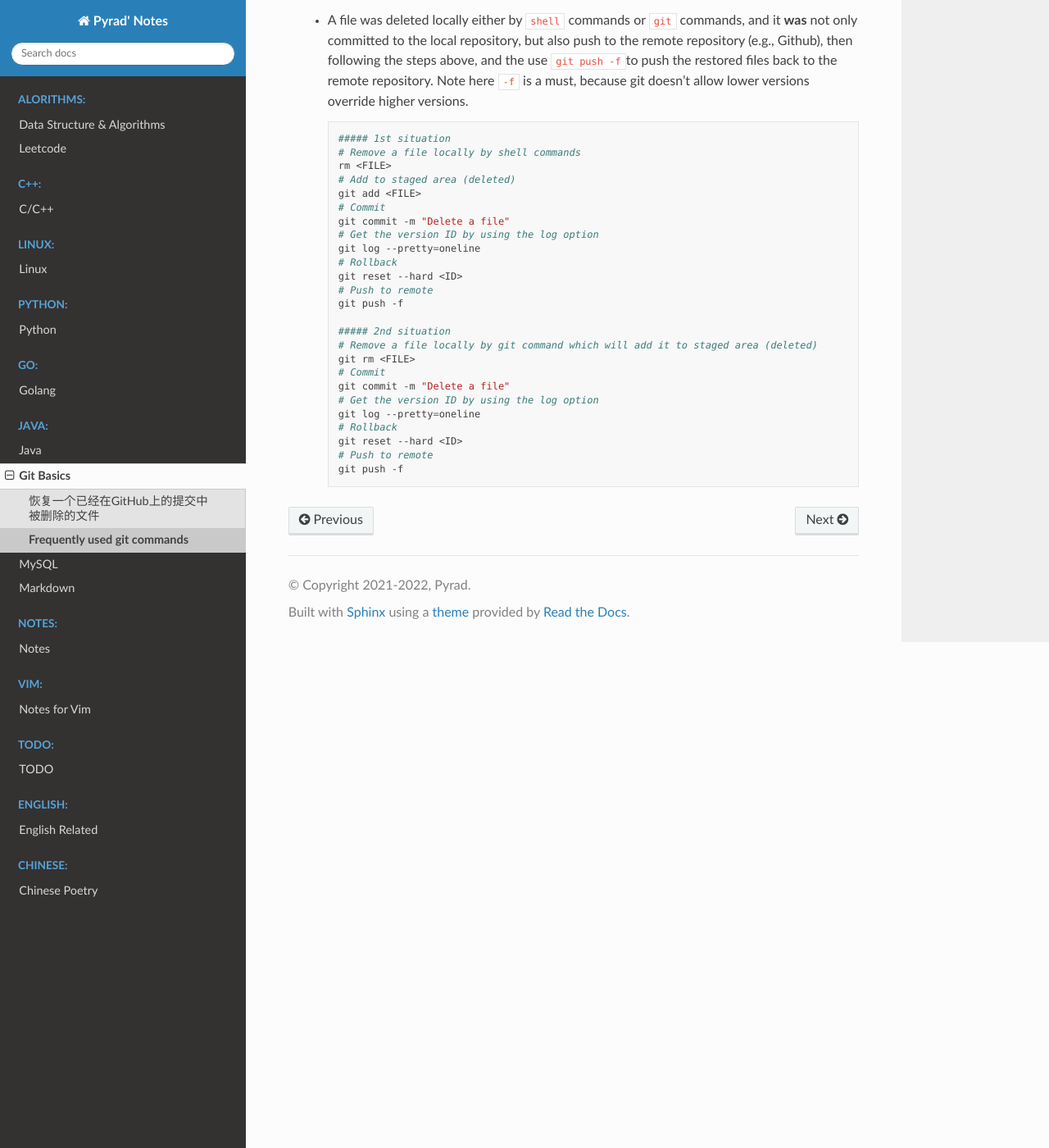
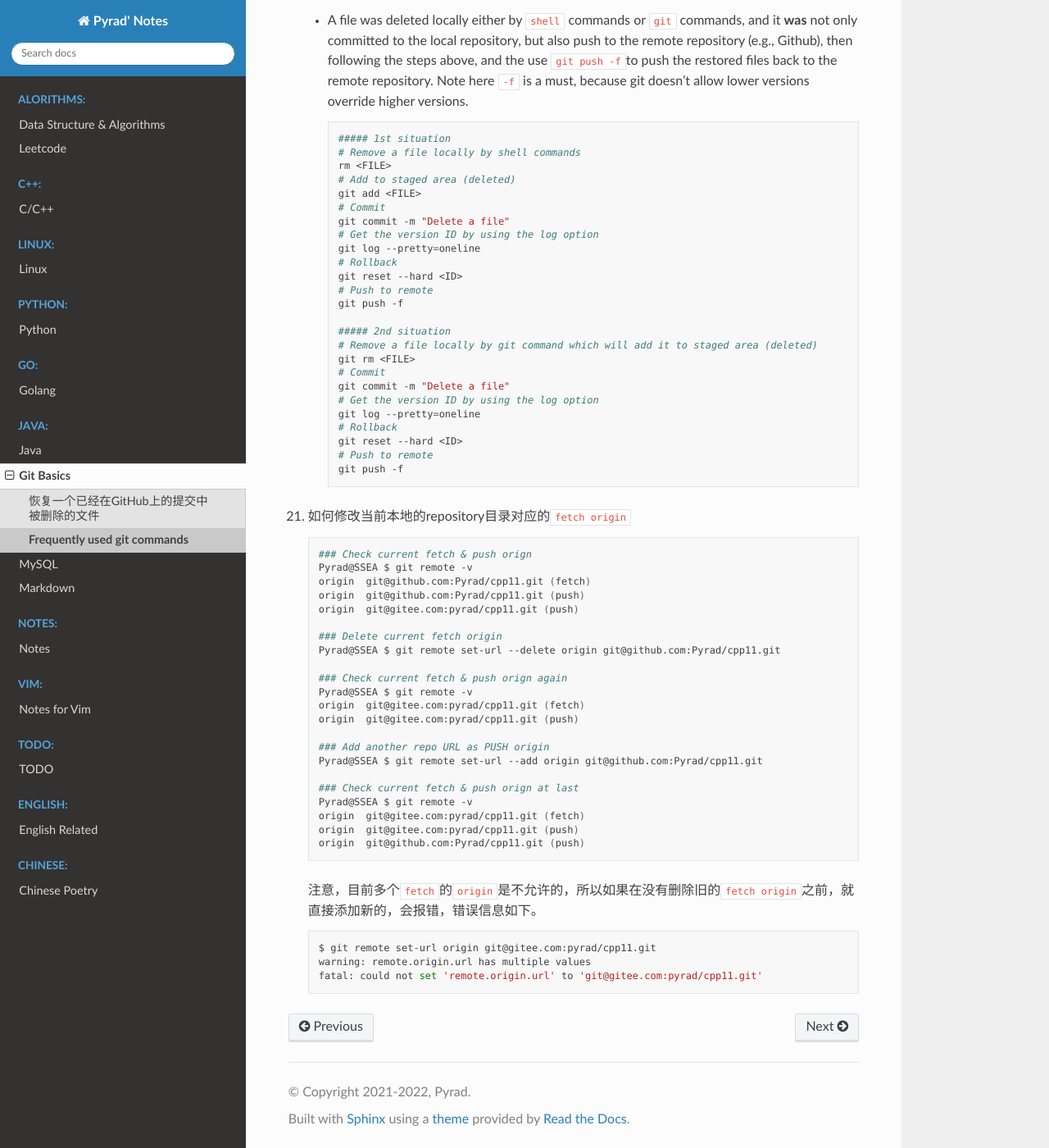
Before and after one commit to Pyrad/pyradnotes, a Sphinx documentation site: the page built from source/Git/gitcmd.md, in a window 1280 px wide and 1400 px high, scrolled down 5367 px. Shown: the whole window at 82% size. Built offline with Sphinx 7.4.7 and the Read the Docs theme 2.0.0, drawn with Linux system fonts in a browser that asks for light colours.

Commit message:
How to change current fetch origin's URL of

````diff
--- a/source/Git/gitcmd.md
+++ b/source/Git/gitcmd.md
@@ -282,3 +282,40 @@ date: 2022-04-22 17:48:28
       # Push to remote
       git push -f
       ```
+
+
+
+21. 如何修改当前本地的repository目录对应的`fetch origin`
+
+    ```bash
+    ### Check current fetch & push orign
+    Pyrad@SSEA $ git remote -v
+    origin  git@github.com:Pyrad/cpp11.git (fetch)
+    origin  git@github.com:Pyrad/cpp11.git (push)
+    origin  git@gitee.com:pyrad/cpp11.git (push)
+
+    ### Delete current fetch origin
+    Pyrad@SSEA $ git remote set-url --delete origin git@github.com:Pyrad/cpp11.git
+
+    ### Check current fetch & push orign again
+    Pyrad@SSEA $ git remote -v
+    origin  git@gitee.com:pyrad/cpp11.git (fetch)
+    origin  git@gitee.com:pyrad/cpp11.git (push)
+
+    ### Add another repo URL as PUSH origin
+    Pyrad@SSEA $ git remote set-url --add origin git@github.com:Pyrad/cpp11.git
+
+    ### Check current fetch & push orign at last
+    Pyrad@SSEA $ git remote -v
+    origin  git@gitee.com:pyrad/cpp11.git (fetch)
+    origin  git@gitee.com:pyrad/cpp11.git (push)
+    origin  git@github.com:Pyrad/cpp11.git (push)
+    ```
+
+    注意，目前多个`fetch`的`origin`是不允许的，所以如果在没有删除旧的`fetch origin`之前，就直接添加新的，会报错，错误信息如下。
+
+    ```bash
+    $ git remote set-url origin git@gitee.com:pyrad/cpp11.git
+    warning: remote.origin.url has multiple values
+    fatal: could not set 'remote.origin.url' to 'git@gitee.com:pyrad/cpp11.git'
+    ```
````
